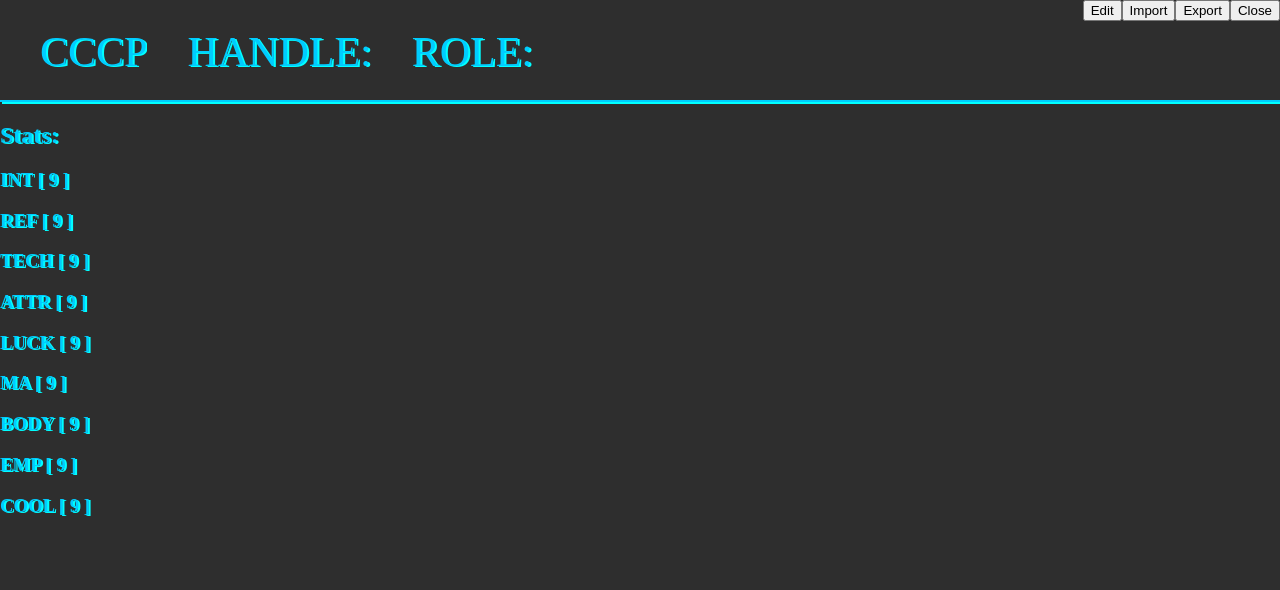
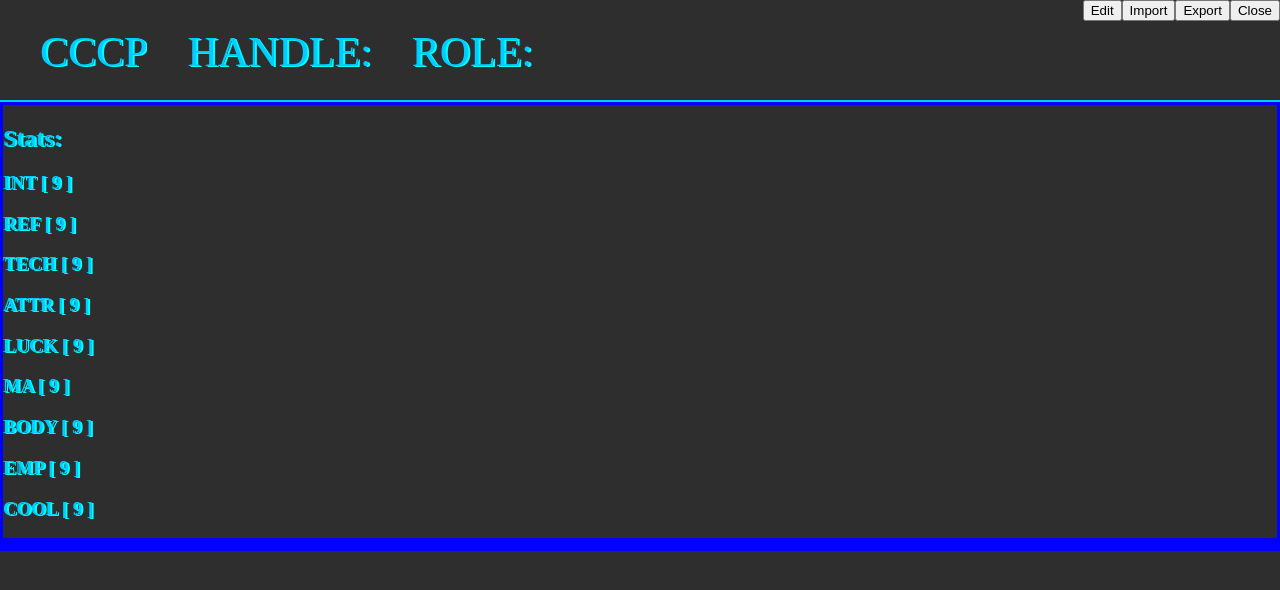
Before and after one commit to Snowcart/cyberpunk-character-console-project, a React app in the folder app/: page / in a window 1280 px wide. Shown: the top 590 px of the page. Built offline with nearby package versions, Linux system fonts and the light colour scheme.

Commit message:
HOT STYLING

```diff
--- a/app/src/App.tsx
+++ b/app/src/App.tsx
@@ -22,16 +22,18 @@ export default () => {
 			<GlobalStyle />
 			<characterContext.Provider value={character}>
 				<Title />
-				<div>
-					<div>
-						<Stats />
+				<div style={{ display: 'grid', border: '1px solid blue', gridColumnStart: 1 }}>
+					<div style={{ border: '1px solid blue' }}>
+						<div style={{ border: '1px solid blue' }}>
+							<Stats />
+						</div>
+						<div style={{ border: '1px solid blue' }}>{/* Save / BTM */}</div>
 					</div>
-					<div>{/* Save / BTM */}</div>
+					<div style={{ border: '1px solid blue' }}>{/* Actions */}</div>
+					<div style={{ border: '1px solid blue' }}>{/* Inventory */}</div>
+					<div style={{ border: '1px solid blue' }}>{/* Cybernetics */}</div>
+					<div style={{ border: '1px solid blue' }}>{/* Stats */}</div>
 				</div>
-				<div>{/* Actions */}</div>
-				<div>{/* Inventory */}</div>
-				<div>{/* Cybernetics */}</div>
-				<div>{/* Stats */}</div>
 			</characterContext.Provider>
 		</>
 	);
```
